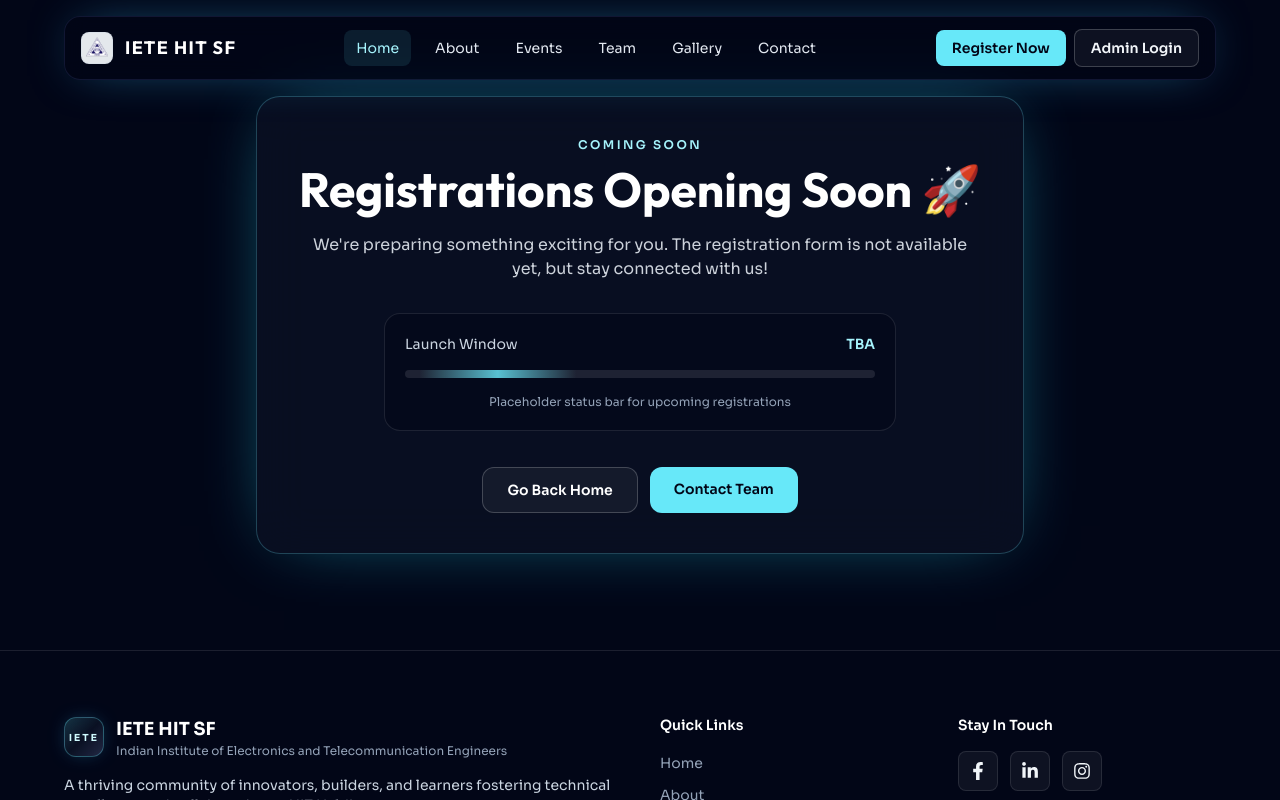
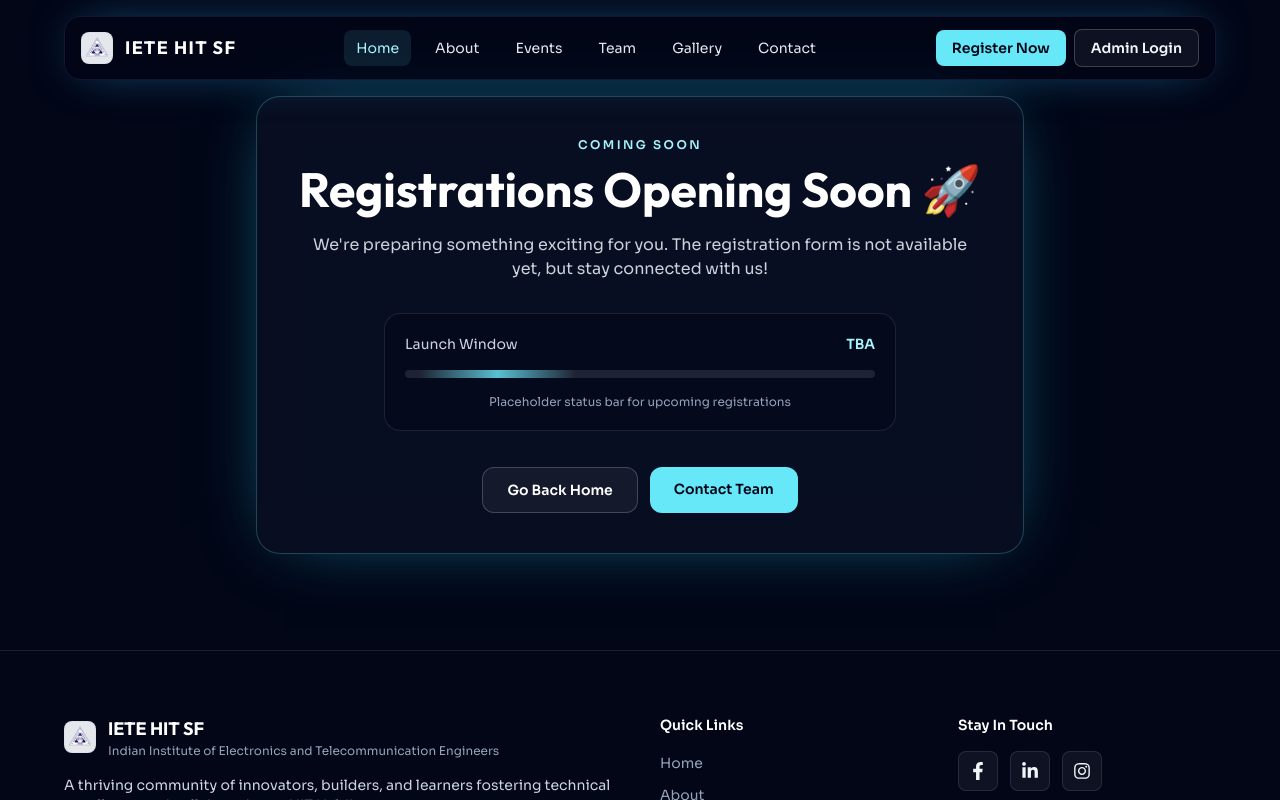
Before and after one commit to Aayushpathak384/Design_club_fontend, a React (Vite) app: page /register in a window 1280 px wide. Shown: the top 800 px of the page. Built offline with nearby package versions, Linux system fonts and the light colour scheme.

Commit message:
fixed logo footer

```diff
--- a/src/components/Footer.jsx
+++ b/src/components/Footer.jsx
@@ -48,17 +48,23 @@ function Footer() {
             transition={{ duration: 0.55 }}
             className="lg:col-span-2"
           >
-            <div className="mb-4 flex items-center gap-3">
-              <span className="grid h-10 w-10 place-content-center rounded-xl border border-cyan-300/30 bg-gradient-to-br from-cyan-300/20 via-slate-900/65 to-indigo-300/20 shadow-[0_0_22px_-10px_rgba(56,189,248,0.8)] backdrop-blur-md">
-                <span className="font-heading text-[10px] font-bold tracking-[0.22em] text-cyan-100">IETE</span>
+            <Link
+              to="/"
+              className="mb-4 flex w-fit items-center gap-3 text-white transition-transform duration-300 hover:scale-[1.02]"
+            >
+              <span className="flex h-8 w-8 items-center justify-center rounded-lg border border-slate-300/40 bg-slate-100/95 p-1">
+                <img
+                  src="/logo.png"
+                  alt="IETE Logo"
+                  className="h-full w-full object-contain"
+                  loading="lazy"
+                />
               </span>
               <div>
-                <Link to="/" className="transition hover:text-cyan-300">
-                  <h3 className="text-lg font-bold text-white">IETE HIT SF</h3>
-                </Link>
+                <h3 className="font-heading text-lg font-bold text-white">IETE HIT SF</h3>
                 <p className="text-xs text-slate-400">Indian Institute of Electronics and Telecommunication Engineers</p>
               </div>
-            </div>
+            </Link>
             <p className="text-sm text-slate-300 mb-4">
               A thriving community of innovators, builders, and learners fostering technical excellence and collaboration at HIT Haldia.
             </p>
```
